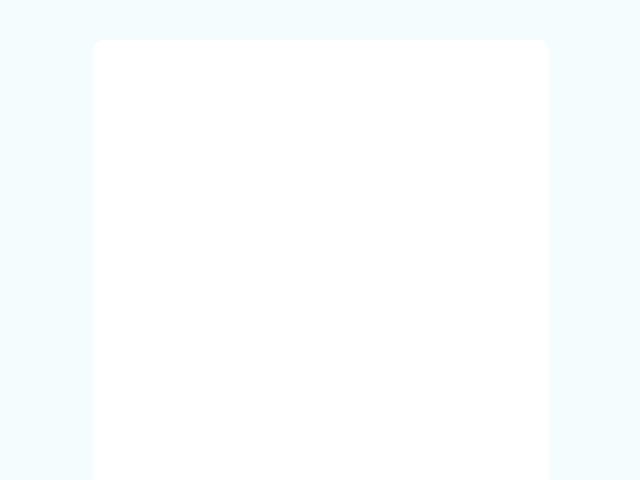
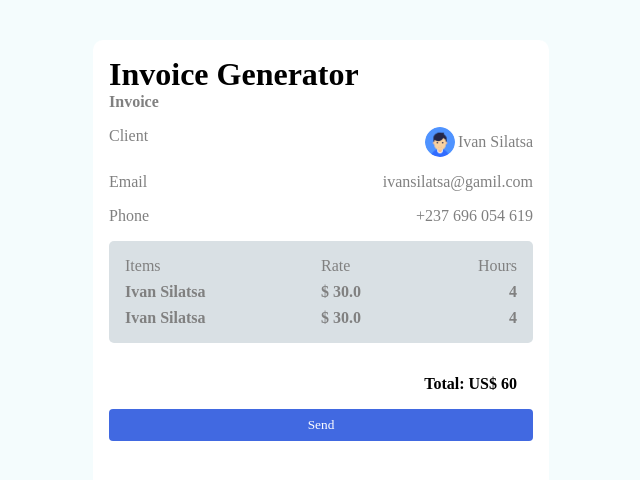
Before and after one commit to ivan01-tech/invoice-generator, a React (Create React App) app: page /send in a window 1280 px wide. Shown: the top 480 px of the page, without its empty margins (319-959 px from the left). Built offline with nearby package versions, Linux system fonts and the light colour scheme.

Commit message:
adding the send invoice generator page

```diff
--- a/src/App.jsx
+++ b/src/App.jsx
@@ -4,6 +4,7 @@ import NewClientForm from "./components/new/NewClientForm";
 import Layout from "./components/layout/Layout";
 import Home from "./components/pages/Home";
 import GenerateInvoiceForm from "./components/invoice/GenerateInvoiceForm";
+import SendInvoice from "./components/send/SendInvoice";
 
 function App() {
   return (
@@ -13,6 +14,7 @@ function App() {
           <Route index element={<Home />} />
           <Route path="new" element={<NewClientForm />} />
           <Route path="generate" element={<GenerateInvoiceForm />} />
+          <Route path="send" element={<SendInvoice />} />
         </Route>
       </Routes>
     </>
--- /dev/null
+++ b/src/components/send/SendInvoice.css
@@ -0,0 +1,47 @@
+.clientInfos {
+  margin: 1rem 0rem;
+  display: flex;
+  gap: 1rem;
+  flex-direction: column;
+}
+.clientInfos > div {
+  display: flex;
+  justify-content: space-between;
+}
+
+.clientName {
+  display: flex;
+  align-items: center;
+  gap: 0.2rem;
+}
+
+.InvoiceDetails {
+  display: flex;
+  flex-direction: column;
+  gap: 0.5rem;
+  background-color: var(--borderColor);
+  padding: 1rem;
+  border-radius: 5px;
+  margin: 1rem 0;
+}
+
+.InvoiceDetails div {
+  display: flex;
+}
+
+.InvoiceDetails > div :nth-child(1) {
+  flex: 3;
+}
+.InvoiceDetails > div :nth-child(2) {
+  flex: 2;
+}
+.InvoiceDetails > div :nth-child(3) {
+  flex: 1;
+  text-align: right;
+}
+
+.totalPrice {
+  padding: 1rem;
+  display: flex;
+  justify-content: flex-end;
+}
--- /dev/null
+++ b/src/components/send/SendInvoice.jsx
@@ -0,0 +1,61 @@
+import React from "react";
+import profile from "../../assets/profile.png";
+import "./SendInvoice.css";
+
+function SendInvoice() {
+  return (
+    <div className="sendWrap">
+      <strong>Invoice</strong>
+      <div className="clientInfos">
+        <div>
+          <span>Client</span>
+          <div className="clientName">
+            <img
+              style={{
+                cursor: "pointer",
+                borderRadius: "50%",
+                objectFit: "cover",
+              }}
+              width={"30px"}
+              height={30}
+              src={profile}
+              alt="profile"
+            />
+            <p>Ivan Silatsa</p>
+          </div>
+        </div>
+        <div>
+          <span>Email</span>
+          <span>ivansilatsa@gamil.com</span>
+        </div>
+        <div>
+          <span>Phone</span>
+          <span>+237 696 054 619</span>
+        </div>
+      </div>
+      <div className="InvoiceDetails">
+        <div>
+          <p>Items</p>
+          <p>Rate</p>
+          <p>Hours</p>
+        </div>
+        <div>
+          <strong>Ivan Silatsa</strong>
+          <strong>$ 30.0</strong>
+          <strong>4</strong>
+        </div>
+        <div>
+          <strong>Ivan Silatsa</strong>
+          <strong>$ 30.0</strong>
+          <strong>4</strong>
+        </div>
+      </div>
+      <div className="totalPrice">
+        <h4>Total: US$ 60 </h4>
+      </div>
+      <button> Send</button>
+    </div>
+  );
+}
+
+export default SendInvoice;
--- a/src/index.css
+++ b/src/index.css
@@ -10,6 +10,8 @@
 :root {
   --primarycolor: rgba(187, 235, 243, 0.603);
   --borderColor: rgb(217, 224, 228);
+  --fontTitle: black;
+  --textColor: gray;
 }
 
 body {
@@ -19,6 +21,15 @@ body {
   display: flex;
   justify-content: center;
   align-items: center;
+  color: gray;
+}
+h1,
+h2,
+h3,
+h4,
+h5,
+h6 {
+  color: black;
 }
 #root {
   width: 100%;
```
Also changed, not shown: 1 other file (tests, documents, lock files or other folders).
